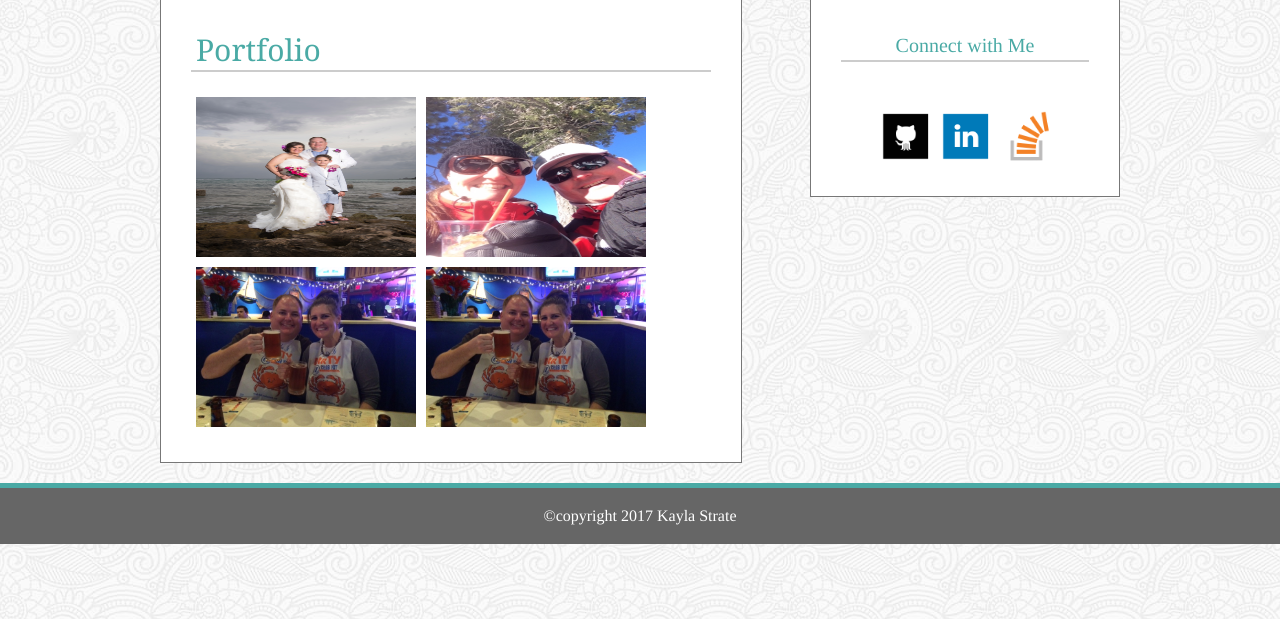
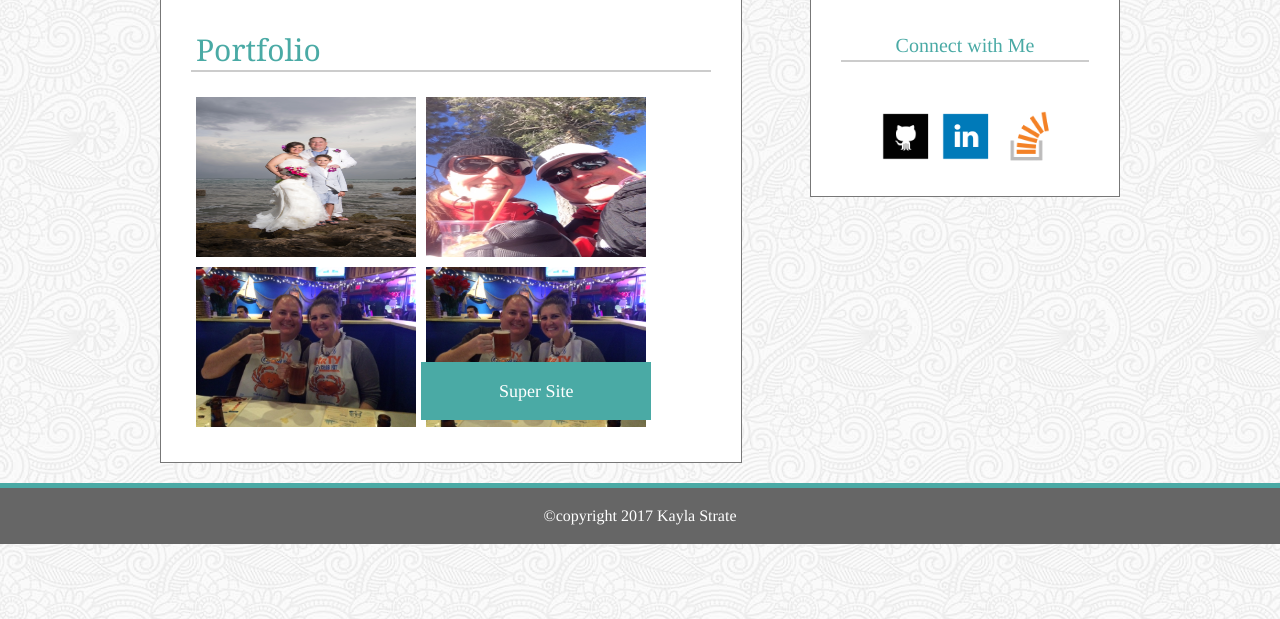
Before and after one commit to StrateUp/Basic-Portfolio, a PHP site: page /portfolio.html in a window 1280 px wide. Shown: the part 94-713 px from the top of the page. Run offline with PHP 8.4, Linux system fonts and the light colour scheme.

Commit message:
Basic-Portfolio

```diff
--- a/assets/css/style.css
+++ b/assets/css/style.css
@@ -201,3 +201,15 @@ image[alt=Wed]{
 	display:inline-block;
 	position: relative;
 }
+.button{
+	position:absolute;
+	float:right;
+	width: 18%;
+	z-index: 2;
+	padding:20px;
+	background-color: #4aaaa5;
+	color:white;
+	font-size: 18px;
+	margin-top: 100px;
+
+}
--- a/portfolio.html
+++ b/portfolio.html
@@ -36,6 +36,9 @@
   <img src="assets/images/k&e30bdaycrabhut.jpeg" alt="Wed" style="width:220px;height:160px;border:20px;">
    <a href="http://google.com">
   <img src="assets/images/party.jpeg" alt="Wed" style="width:220px;height:160px;border:20px;">
+   <div class="button">
+ 		<h2>Super Site</h2>
+ </div>
 </a>
 </section>
 <section id="connect">
```
